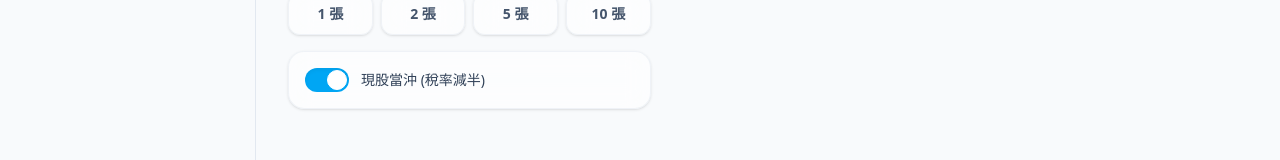
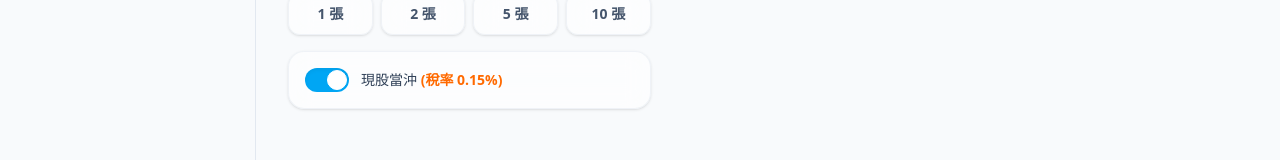
Before and after one commit to dectecx/TradeKit, a SvelteKit app in the folder frontend/: page / in a window 1280 px wide. Shown: the part 453-613 px from the top of the page. Built offline with nearby package versions, Linux system fonts and the light colour scheme.

Commit message:
style: Show tax rate on day-trade toggle with color, add cursor-pointer to interactive buttons

```diff
--- a/frontend/src/routes/+page.svelte
+++ b/frontend/src/routes/+page.svelte
@@ -177,7 +177,7 @@
           <button
             type="button"
             onclick={() => (calcMode = 'ladder')}
-            class="flex-1 rounded-xl py-2.5 text-sm font-bold transition-all {calcMode === 'ladder'
+            class="flex-1 cursor-pointer rounded-xl py-2.5 text-sm font-bold transition-all {calcMode === 'ladder'
               ? 'bg-white text-sky-600 shadow-sm dark:bg-slate-800 dark:text-sky-400'
               : 'text-slate-500 hover:text-slate-700 dark:text-slate-400 dark:hover:text-slate-200'}"
           >
@@ -186,7 +186,7 @@
           <button
             type="button"
             onclick={() => (calcMode = 'single')}
-            class="flex-1 rounded-xl py-2.5 text-sm font-bold transition-all {calcMode === 'single'
+            class="flex-1 cursor-pointer rounded-xl py-2.5 text-sm font-bold transition-all {calcMode === 'single'
               ? 'bg-white text-sky-600 shadow-sm dark:bg-slate-800 dark:text-sky-400'
               : 'text-slate-500 hover:text-slate-700 dark:text-slate-400 dark:hover:text-slate-200'}"
           >
@@ -240,7 +240,7 @@
               <button
                 type="button"
                 onclick={() => (tradeDirection = 'long')}
-                class="flex flex-1 items-center justify-center gap-2 rounded-xl py-3 text-sm font-bold transition-all {tradeDirection ===
+                class="flex flex-1 cursor-pointer items-center justify-center gap-2 rounded-xl py-3 text-sm font-bold transition-all {tradeDirection ===
                 'long'
                   ? 'bg-rose-500 text-white shadow-md shadow-rose-500/20'
                   : 'text-slate-500 hover:text-rose-500 dark:text-slate-400 dark:hover:text-rose-400'}"
@@ -251,7 +251,7 @@
               <button
                 type="button"
                 onclick={() => (tradeDirection = 'short')}
-                class="flex flex-1 items-center justify-center gap-2 rounded-xl py-3 text-sm font-bold transition-all {tradeDirection ===
+                class="flex flex-1 cursor-pointer items-center justify-center gap-2 rounded-xl py-3 text-sm font-bold transition-all {tradeDirection ===
                 'short'
                   ? 'bg-emerald-500 text-white shadow-md shadow-emerald-500/20'
                   : 'text-slate-500 hover:text-emerald-500 dark:text-slate-400 dark:hover:text-emerald-400'}"
@@ -286,7 +286,7 @@
                   quantity = num.toString();
                   if (activeInput === 'quantity') activeInput = null;
                 }}
-                class="flex-1 rounded-xl border border-slate-200/50 bg-white/60 py-2.5 text-sm font-semibold text-slate-600 shadow-sm backdrop-blur-md transition-all hover:border-sky-500/30 hover:text-sky-500 active:scale-95 dark:border-white/5 dark:bg-slate-800/40 dark:text-slate-300 dark:hover:text-sky-400"
+                class="flex-1 cursor-pointer rounded-xl border border-slate-200/50 bg-white/60 py-2.5 text-sm font-semibold text-slate-600 shadow-sm backdrop-blur-md transition-all hover:border-sky-500/30 hover:text-sky-500 active:scale-95 dark:border-white/5 dark:bg-slate-800/40 dark:text-slate-300 dark:hover:text-sky-400"
               >
                 {num} 張
               </button>
@@ -310,7 +310,14 @@
 						dark:bg-slate-700 dark:peer-checked:bg-sky-500"
               ></div>
             </div>
-            <span class="text-sm font-medium text-slate-700 dark:text-slate-300">現股當沖 (稅率減半)</span>
+            <span class="text-sm font-medium text-slate-700 dark:text-slate-300">
+              現股當沖
+              {#if settings.isDayTrade}
+                <span class="font-semibold text-orange-500 dark:text-orange-400">(稅率 0.15%)</span>
+              {:else}
+                <span class="text-slate-400 dark:text-slate-500">(稅率 0.3%)</span>
+              {/if}
+            </span>
           </label>
         </div>
       </div>
```
